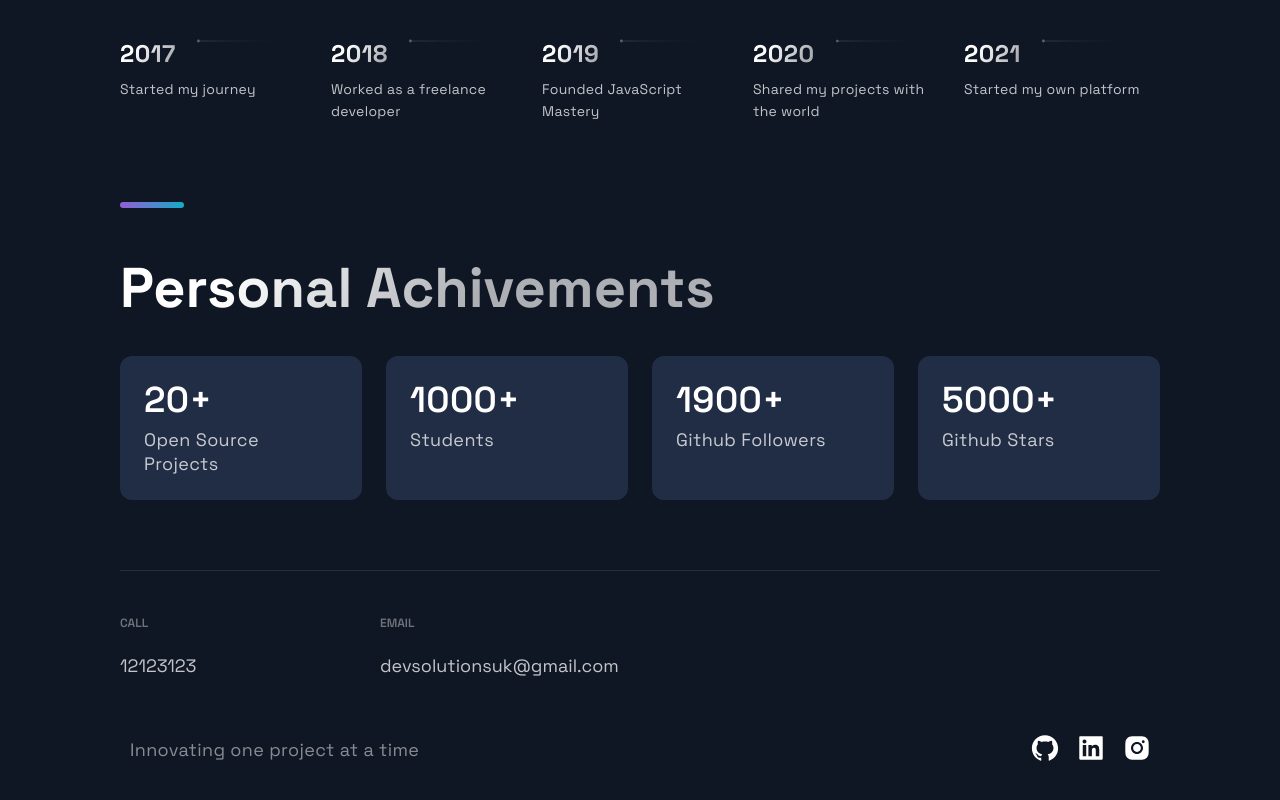
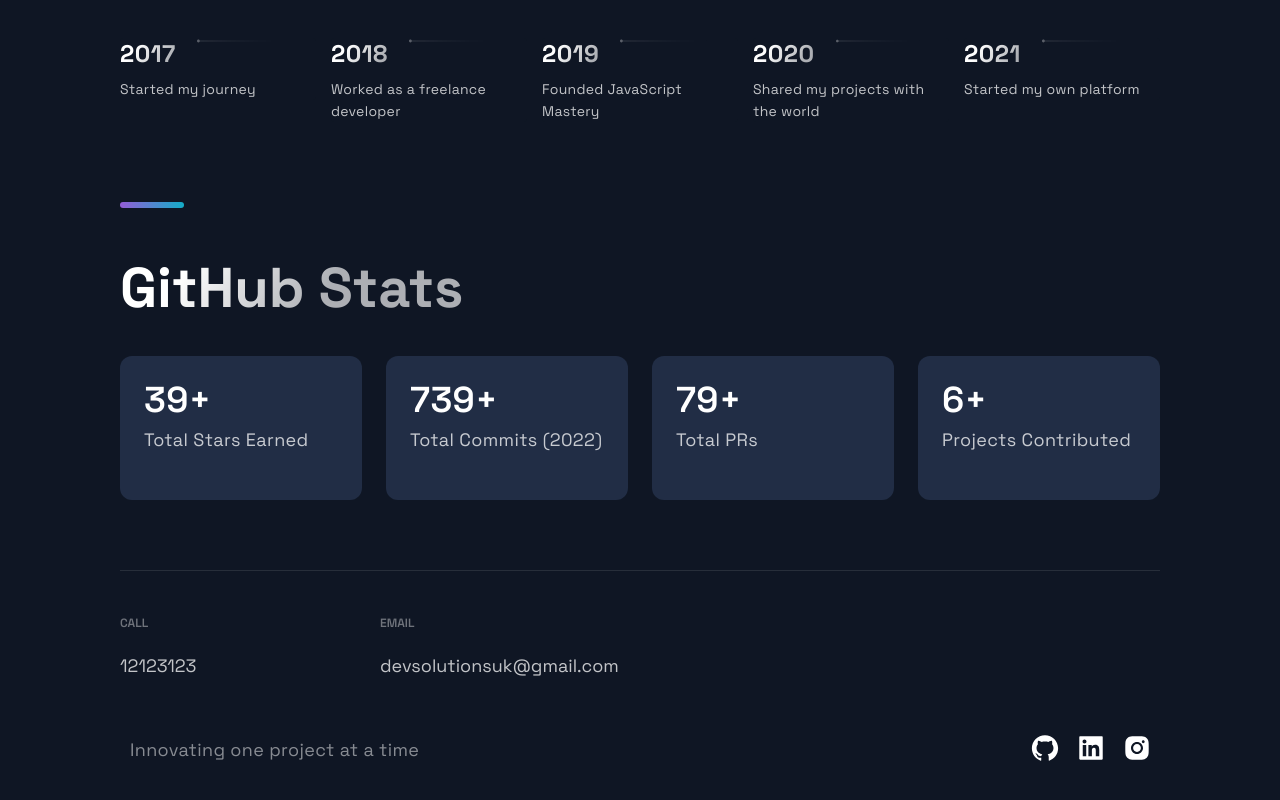
Before and after one commit to Cetins/portolio-nextjs, a Next.js app: page / in a window 1280 px wide. Shown: the part 3274-4074 px from the top of the page. Built offline with nearby package versions, Linux system fonts and the light colour scheme.

Commit message:
accomplishments replaced with github stats

```diff
--- a/src/components/Acomplishments/Acomplishments.js
+++ b/src/components/Acomplishments/Acomplishments.js
@@ -4,16 +4,16 @@ import { Section, SectionDivider, SectionTitle } from '../../styles/GlobalCompon
 import { Box, Boxes, BoxNum, BoxText } from './AcomplishmentsStyles';
 
 const data = [
-  { number: 20, text: 'Open Source Projects'},
-  { number: 1000, text: 'Students', },
-  { number: 1900, text: 'Github Followers', },
-  { number: 5000, text: 'Github Stars', }
+  { number: 39, text: 'Total Stars Earned'},
+  { number: 739, text: 'Total Commits (2022)', },
+  { number: 79, text: 'Total PRs', },
+  { number: 6, text: 'Projects Contributed', }
 ];
 
 // use this section for github stats !!!
 const Acomplishments = () => (
   <Section>
-    <SectionTitle>Personal Achivements</SectionTitle>
+    <SectionTitle>GitHub Stats</SectionTitle>
     <Boxes>
       {data.map((card, index) => (
         <Box key={index}>
```
